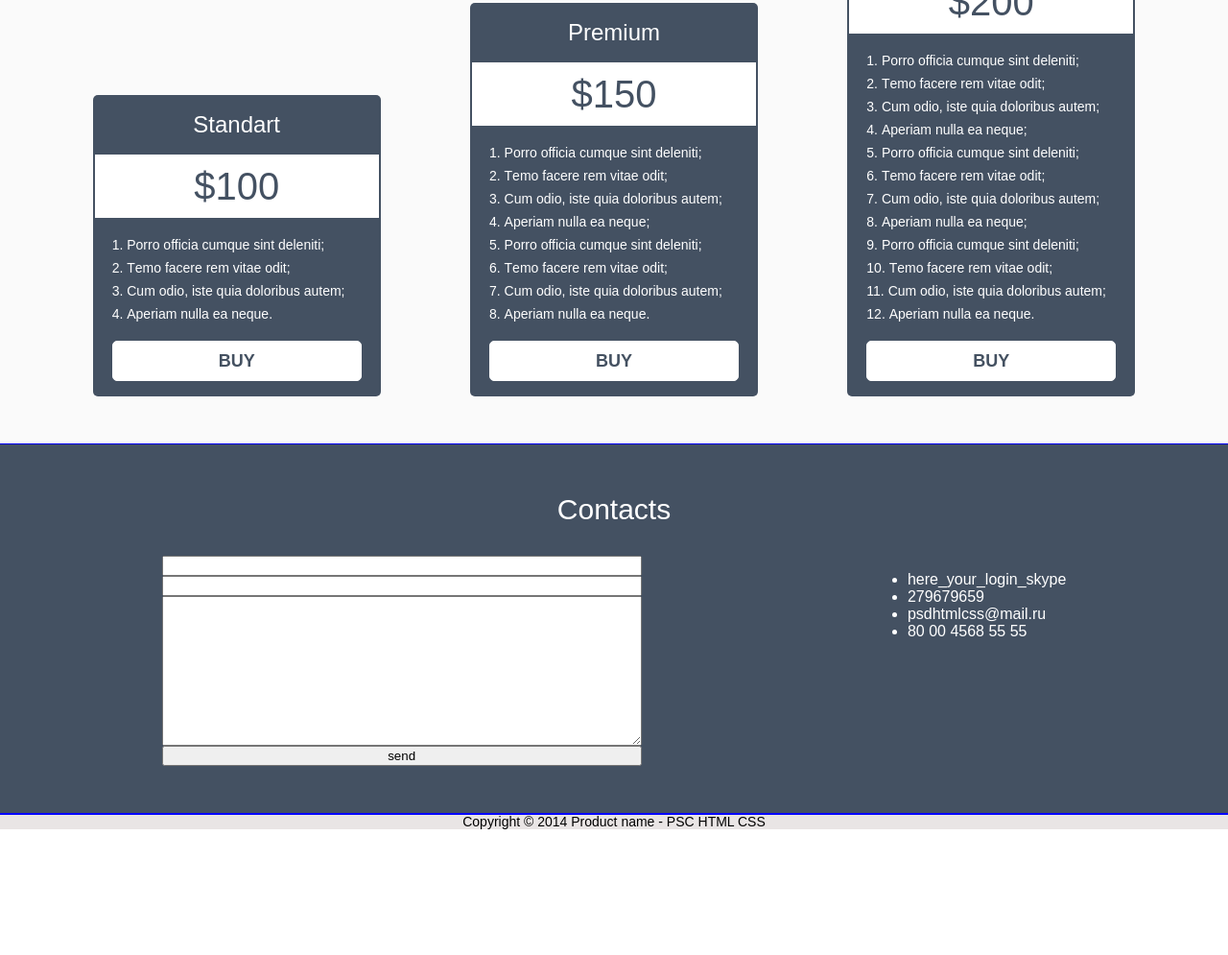
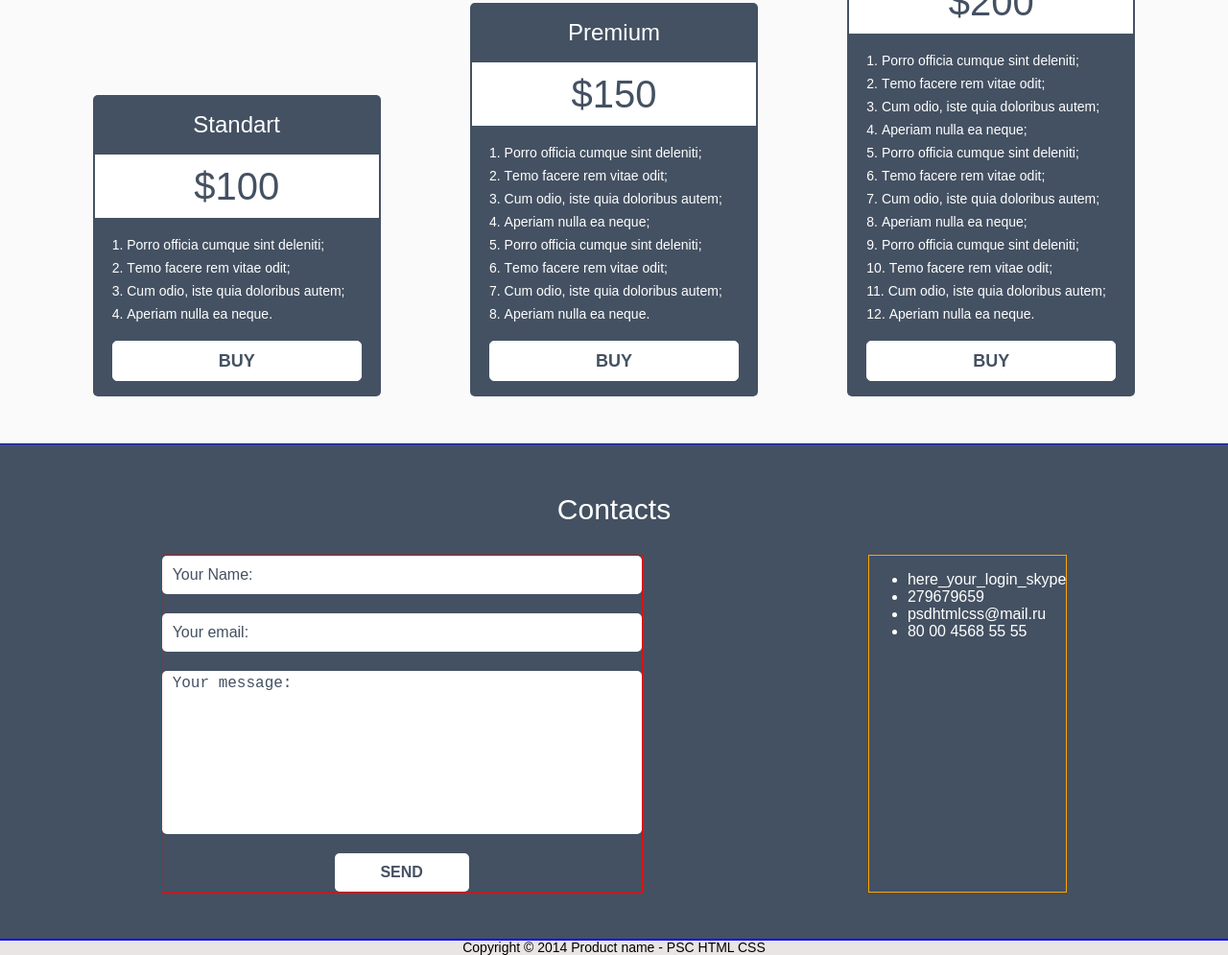
Before and after one commit to artem-bezruk-82/GB_WebDev_HTML5-CSS3, a plain HTML site: page project/index.html in a window 1280 px wide. Shown: the part 2384-3379 px from the top of the page at 96% size. Before the commit the page ends 3248 px from the top, so only its background shows below. Drawn offline with Linux system fonts and the light colour scheme.

Commit message:
footer form stylization done

```diff
--- a/project/css/style.css
+++ b/project/css/style.css
@@ -420,7 +420,102 @@ padding-right: 15px;
 .page_footer_foot-wrp_form {
     display: flex;
     flex-direction: column;
+    outline: 1px solid red;
+    box-sizing: border-box;
+}
+
+.page_footer_foot-wrp_form_name, .page_footer_foot-wrp_form_mail, .page_footer_foot-wrp_form_text {
+    border-radius: 5px;
+    border: 1px solid transparent;
+    margin-bottom: 20px;
     width: 500px;
+    box-sizing: border-box;
+    padding: 0 10px 0 10px;
+}
+
+.page_footer_foot-wrp_form_name::-webkit-input-placeholder,
+.page_footer_foot-wrp_form_mail::-webkit-input-placeholder,
+.page_footer_foot-wrp_form_text::-webkit-input-placeholder {
+    font-size: 16px;
+    line-height: 24px;
+    font-weight: 400;
+    color: #445162;
+}
+
+.page_footer_foot-wrp_form_name::-moz-placeholder,
+.page_footer_foot-wrp_form_mail::-moz-placeholder,
+.page_footer_foot-wrp_form_text::-moz-placeholder {
+    font-size: 16px;
+    line-height: 24px;
+    font-weight: 400;
+    color: #445162;
+}
+
+.page_footer_foot-wrp_form_name:-moz-placeholder,
+.page_footer_foot-wrp_form_mail:-moz-placeholder,
+.page_footer_foot-wrp_form_text:-moz-placeholder {
+    font-size: 16px;
+    line-height: 24px;
+    font-weight: 400;
+    color: #445162;
+}
+
+.page_footer_foot-wrp_form_name:-ms-input-placeholder,
+.page_footer_foot-wrp_form_mail:-ms-input-placeholder,
+.page_footer_foot-wrp_form_text:-ms-input-placeholder {
+    font-size: 16px;
+    line-height: 24px;
+    font-weight: 400;
+    color: #445162;
+}
+
+.page_footer_foot-wrp_form_name, .page_footer_foot-wrp_form_mail {
+    min-height: 40px;
+}
+
+.page_footer_foot-wrp_form_name {
+    text-transform: capitalize;
+}
+
+.page_footer_foot-wrp_form_name:focus, .page_footer_foot-wrp_form_mail:focus, .page_footer_foot-wrp_form_text:focus {
+    border: 2px solid green;
+    outline: none;
+}
+
+.page_footer_foot-wrp_form_text {
+    resize: none;
+    min-height: 170px;
+}
+
+.page_footer_foot-wrp_form_btn {
+    font-size: 16px;
+    line-height: 24px;
+    font-weight: 700;
+    text-transform: uppercase;
+    color: #445162;
+    background-color: #ffffff;
+    width: 140px;
+    height: 40px;
+    margin: 0 auto;
+    border-radius: 5px;
+    box-sizing: border-box;
+    border-style: none;
+}
+
+.page_footer_foot-wrp_form_btn:hover {
+    color: #ffffff;
+    background-color: #989898;
+}
+
+.page_footer_foot-wrp_form_btn:active {
+    color: #ffffff;
+    background-color: #445161;
+    border: 1px solid #ffffff;
+    outline: none;
+}
+
+.page_footer_foot-wrp_contacts {
+    outline: 1px solid orange;
 }
 
 .page_footer_bottom {
--- a/project/index.html
+++ b/project/index.html
@@ -242,10 +242,11 @@
             <section class="page_footer_foot-wrp container">
                 <h3 class="page_footer_foot-wrp_title">Contacts</h3>
                 <form class="page_footer_foot-wrp_form" action="">
-                    <input type="name">
-                    <input type="email">
-                    <textarea name="" id="" cols="30" rows="10"></textarea>
-                    <button>send</button>
+                    <input class="page_footer_foot-wrp_form_name" type="text" placeholder="Your name:" required>
+                    <input class="page_footer_foot-wrp_form_mail" type="email" placeholder="Your email:" required>
+                    <textarea class="page_footer_foot-wrp_form_text" name="" id="" cols="30" rows="10"
+                        placeholder="Your message:"></textarea>
+                    <input class="page_footer_foot-wrp_form_btn" type="submit" value="send">
                 </form>
                 <div class="page_footer_foot-wrp_contacts">
                     <ul class="page_footer_foot-wrp_contacts_list">
```
